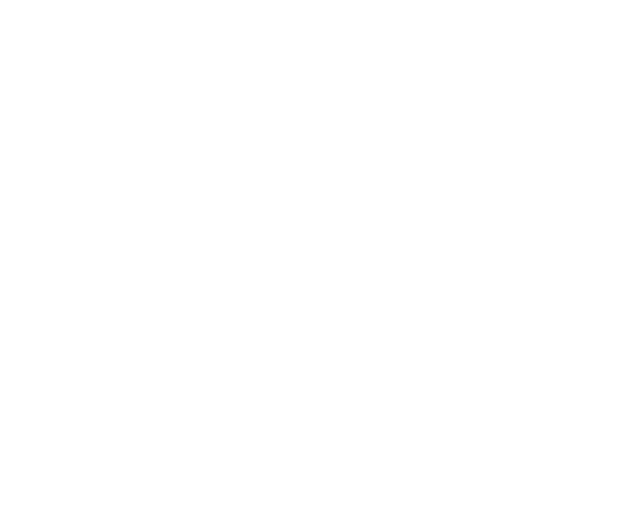
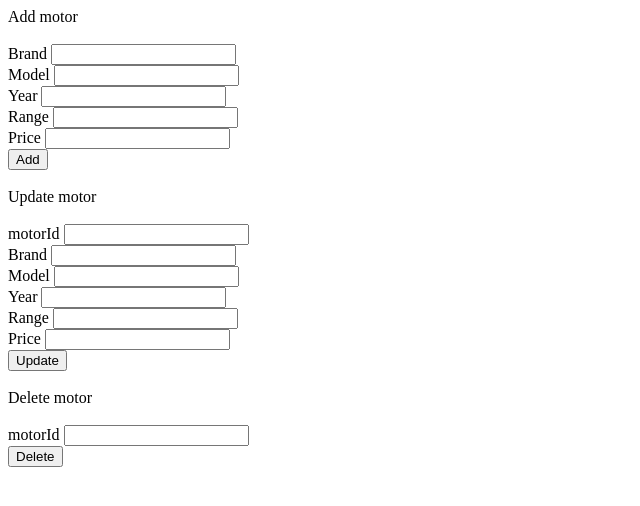
Before and after one commit to petar-mitic/Skript_backend, a website: page application/static/models/motors/motors.html in a window 1280 px wide. Shown: the whole page, without its empty margins (0-640 px from the left). Drawn offline with Linux system fonts and the light colour scheme.

Commit message:
uradjeno sve sem usera za front

```diff
--- a/application/static/models/cars/cars.js
+++ b/application/static/models/cars/cars.js
@@ -1,6 +1,3 @@
-// var carData = document.querySelector(".box");
-// var carDetail = JSON.parse(localStorage.getItem("cars"));
-
 const addEntry = () => {
 
     const brand = document.getElementById("brand1").value;
@@ -18,7 +15,7 @@ const addEntry = () => {
     };
 
     const token = JSON.parse(localStorage.getItem("token"));
-    fetch("http://localhost:3000/admin/cars/add", {
+    fetch("http://localhost:3000/cars/add", {
       method: "POST",
       headers: {
         "Content-Type": "application/json",
--- a/application/static/models/motors/motors.html
+++ b/application/static/models/motors/motors.html
@@ -0,0 +1,101 @@
+<!DOCTYPE html>
+<html lang="en">
+<head>
+    <title>Motors</title>
+    <meta charset="UTF-8">
+    <meta name="viewport" content="width=device-width, initial-scale=1.0">
+    <meta http-equiv="X-UA-Compatible" content="ie=edge">
+</head>
+<body>
+    <div class="customCard">
+        <div class="row">
+            <div id="motors" class="col-sm-4 box">
+
+            </div>
+            <div id = "addform">
+                <div><label>Add motor</label></div>
+                <br>
+
+                <label for="brand">Brand</label>
+                <input type="text" id="brand1">
+
+                <div>
+                <label for="model">Model</label>
+                <input type="text" id="model1">
+                </div>
+
+                <div>
+                <label for="year">Year</label>
+                <input type="text" id="year1">
+                </div>
+
+                <div>
+                <label for="range">Range</label>
+                <input type="text" id="range1">
+                </div>
+
+                <div>
+                <label for="price">Price</abel>
+                <input type="text" id="price1">
+                </div>
+
+                <div><label></label></div>
+                <button type = "submit" onclick = "addEntry()" >Add</button>
+                <br>
+                <br>
+
+                <div><label>Update motor</label></div>
+                <br>
+
+                <div>
+                <label for="id">motorId</label>
+                <input type="text" id="id2">
+                </div>
+
+                <div>
+                <label for="brand">Brand</label>
+                <input type="text" id="brand2">
+                </div>
+
+                <div>
+                <label for="model">Model</label>
+                <input type="text" id="model2">
+                </div>
+
+                <div>
+                <label for="year">Year</label>
+                <input type="text" id="year2">
+                </div>
+
+                <div>
+                <label for="range">Range</label>
+                <input type="text" id="range2">
+                </div>
+
+                <div>
+                <label for="price">Price</abel>
+                <input type="text" id="price2">
+                </div>
+
+                <div><label></label></div>
+                <button type = "submit" onclick = "editEntry()" >Update</button>
+                <br>
+                <br>
+
+                <div><label>Delete motor</label></div>
+                <br>
+
+                <div>
+                <label for="id">motorId</label>
+                <input type="text" id="id3">
+                </div>
+
+                <div><label></label></div>
+                <button type = "submit" onclick = "deleteEntry()" >Delete</button>
+        </div>
+        </div>
+    </div>
+    <script src="motors.js"></script>
+
+</body>
+</html>
--- a/application/static/models/motors/motors.js
+++ b/application/static/models/motors/motors.js
@@ -0,0 +1,108 @@
+const addEntry = () => {
+
+    const brand = document.getElementById("brand1").value;
+    const model = document.getElementById("model1").value;
+    const year = document.getElementById("year1").value;
+    const range = document.getElementById("range1").value;
+    const price = document.getElementById("price1").value;
+
+    const requestData = {
+        brand : brand,
+        model : model,
+        year : Number.parseInt(year),
+        range : Number.parseInt(range),
+        price : Number.parseInt(price),
+    };
+
+    const token = JSON.parse(localStorage.getItem("token"));
+    fetch("http://localhost:3000/motors/add", {
+      method: "POST",
+      headers: {
+        "Content-Type": "application/json",
+        Authorization: `${token}`,
+      },
+      body: JSON.stringify(requestData),
+    })
+      .then((res) => res.json())
+      .then((data) => {
+        if (data.message) {
+          if (jwtExpired(data.message)) return;
+          alert(JSON.stringify(data.message));
+          return;
+        }
+      });
+  };
+
+  const editEntry = () => {
+
+    const motorId = document.getElementById("id2").value;
+    const brand = document.getElementById("brand2").value;
+    const model = document.getElementById("model2").value;
+    const year = document.getElementById("year2").value;
+    const range = document.getElementById("range2").value;
+    const price = document.getElementById("price2").value;
+
+    const requestData = {
+        motorId : motorId,
+        brand : brand,
+        model : model,
+        year : Number.parseInt(year),
+        range : Number.parseInt(range),
+        price : Number.parseInt(price),
+    };
+
+    const token = JSON.parse(localStorage.getItem("token"));
+    fetch("http://localhost:3000/motors/update", {
+      method: "POST",
+      headers: {
+        "Content-Type": "application/json",
+        Authorization: `${token}`,
+      },
+      body: JSON.stringify(requestData),
+    })
+      .then((res) => res.json())
+      .then((data) => {
+        if (data.message) {
+          if (jwtExpired(data.message)) return;
+          alert(JSON.stringify(data.message));
+          return;
+        }
+      });
+  };
+
+  const deleteEntry = () => {
+
+    const motorId = document.getElementById("id3").value;
+
+    const requestData = {
+        motorId: motorId,
+    };
+    const token = JSON.parse(localStorage.getItem("token"));
+    fetch("http://localhost:3000/motors/delete", {
+      method: "DELETE",
+      headers: {
+        "Content-Type": "application/json",
+        Authorization: `${token}`,
+      },
+      body: JSON.stringify(requestData),
+    })
+      .then((res) => res.json())
+      .then((data) => {
+        if (data.message) {
+          if (jwtExpired(data.message)) return;
+          alert(JSON.stringify(data.message));
+          return;
+        }
+      });
+  };
+
+
+  const jwtExpired = (message) => {
+    if (message == "jwt expired") {
+      alert("Istekao je token");
+      window.location.href = "/../../login.html";
+      localStorage.clear();
+      return true;
+    }
+    return false;
+  };
--- a/database/verification/auth.js
+++ b/database/verification/auth.js
@@ -23,7 +23,7 @@ export const verify = (req, res, next) => {
 
 export const checkAdmin = (req, res, next) => {
     if(req.headers.userType != "ADMINISTRATOR"){
-        res.status(403).json({message: "Only administrator can perform this action"});
+        res.status(403).json({message: "Samo administrator moze upravljati user-ima"});
         return;
     }
     next();
```
Also changed, not shown: application/routes/routes.js (+4 -4 lines), application/static/models/cars/cars.html (+1 -1 lines), application/static/models/trucks/trucks.html (+101 -0 lines), application/static/models/trucks/trucks.js (+108 -0 lines).
